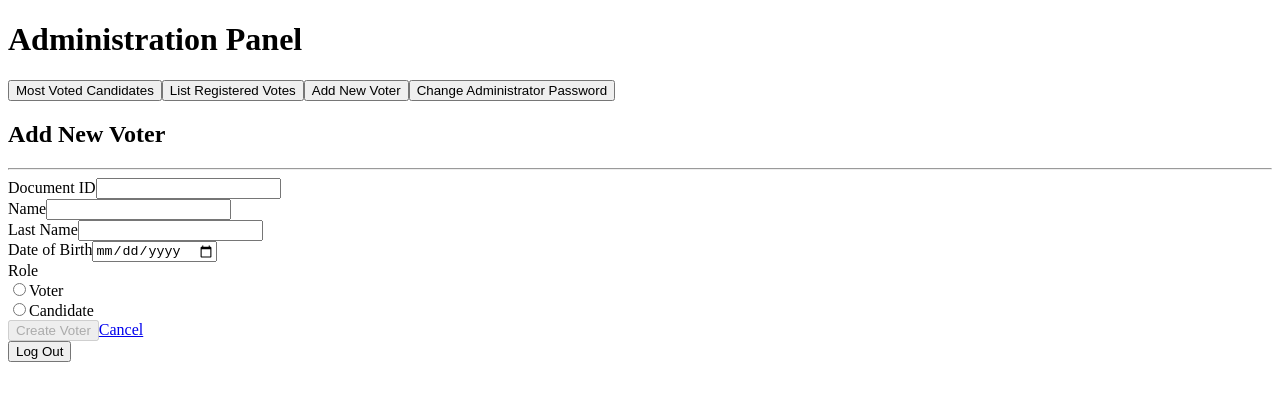
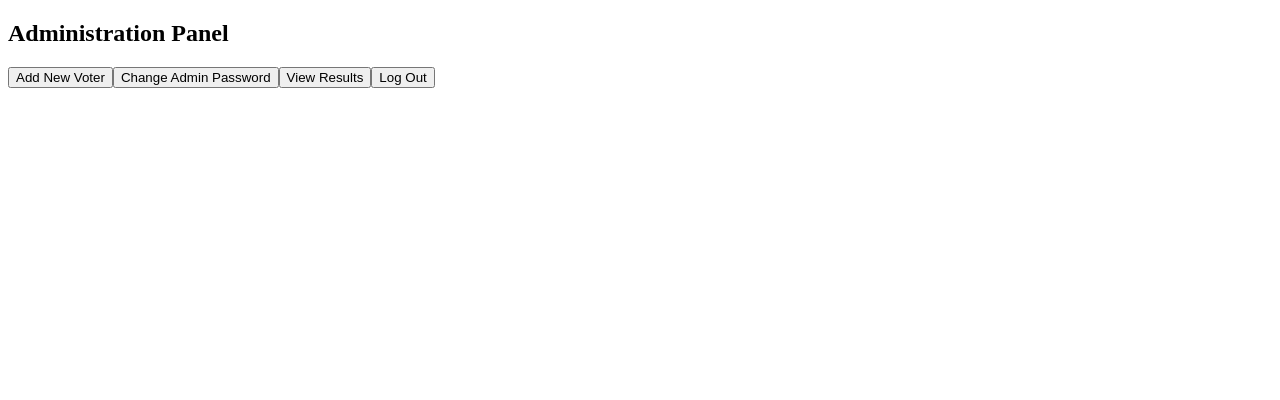
Before and after one commit to MarianaGuerraC/voting-app, an Angular app in the folder frontend/voting-frontend/: page /admin/voter-form in a window 1280 px wide. Shown: the top 400 px of the page. Built offline with nearby package versions, Linux system fonts and the light colour scheme; sample sign-in values are in the browser's storage.

Commit message:
Admin panel and results reorganization

```diff
--- a/frontend/voting-frontend/src/app/components/admin/admin-panel.component.html
+++ b/frontend/voting-frontend/src/app/components/admin/admin-panel.component.html
@@ -1,33 +1,22 @@
-<div class="admin-container">
+<div class="container mt-4">
 
-    <h1 class="text-center mb-4">Administration Panel</h1>
+  <h2 class="text-center mb-3">Administration Panel</h2>
 
-    <div class="menu-grid">
+  <!-- Botones de navegación dentro del panel -->
+  <div class="mb-4 d-flex gap-2">
+    <button class="btn btn-primary" (click)="selectedTab = 'voter'">Add New Voter</button>
+    <button class="btn btn-secondary" (click)="selectedTab = 'password'">Change Admin Password</button>
+    <button class="btn btn-success" (click)="router.navigate(['/results'])">View Results</button>
+    <button class="btn btn-danger ms-auto" (click)="logout()">Log Out</button>
+  </div>
 
-        <button class="menu-btn" [routerLink]="['top-candidates']">
-            Most Voted Candidates
-        </button>
+  <!-- Contenido según tab seleccionado -->
+  <div *ngIf="selectedTab === 'voter'">
+    <app-voter-form></app-voter-form>
+  </div>
 
-        <button class="menu-btn" [routerLink]="['vote-list']">
-            List Registered Votes
-        </button>
-
-        <button class="menu-btn" [routerLink]="['voter-form']">
-            Add New Voter
-        </button>
-
-        <button class="menu-btn" [routerLink]="['change-password']">
-            Change Administrator Password
-        </button>
-
-    </div>
-
-    <div class="content-area mt-4">
-        <router-outlet></router-outlet>
-    </div>
-
-    <div class="logout-area mt-4">
-        <button class="btn btn-danger w-100" (click)="logout()">Log Out</button>
-    </div>
+  <div *ngIf="selectedTab === 'password'">
+    <app-admin-change-password></app-admin-change-password>
+  </div>
 
 </div>
--- a/frontend/voting-frontend/src/app/components/admin/admin-panel.component.ts
+++ b/frontend/voting-frontend/src/app/components/admin/admin-panel.component.ts
@@ -2,16 +2,24 @@ import { Component } from '@angular/core';
 import { CommonModule } from '@angular/common';
 import { Router, RouterLink, RouterOutlet } from '@angular/router';
 import { AuthService } from '../../services/auth.service';
+import { AdminChangePasswordComponent } from './admin-change-password/admin-change-password.component';
+import { VoterFormComponent } from '../voter/voter-form.component';
 
 @Component({
   selector: 'app-admin-panel',
   standalone: true,
-  imports: [CommonModule, RouterLink, RouterOutlet],
+  imports: [
+    CommonModule,
+    AdminChangePasswordComponent,
+    VoterFormComponent
+  ],
   templateUrl: './admin-panel.component.html',
   styleUrls: ['./admin-panel.component.css'],
 })
 export class AdminPanelComponent {
-  constructor(private authService: AuthService, private router: Router) {}
+  selectedTab: string = '';
+
+  constructor(private authService: AuthService, public router: Router) {}
 
   logout() {
     this.authService.logout();
--- a/frontend/voting-frontend/src/app/components/vote/results/results.component.html
+++ b/frontend/voting-frontend/src/app/components/vote/results/results.component.html
@@ -2,9 +2,13 @@
 
   <h2 class="text-center mb-3">Voting Results</h2>
 
+  <!-- BOTON VOLVER SOLO PARA ADMIN -->
+  <div class="mb-3" *ngIf="isAdmin">
+    <button class="btn btn-secondary" (click)="goBack()">Back to Admin Panel</button>
+  </div>
+
   <!-- TOP CANDIDATES -->
   <h4 class="mb-3">Top Candidates</h4>
-
   <table *ngIf="results.length > 0" class="table table-bordered">
     <thead>
       <tr>
@@ -26,7 +30,6 @@
 
   <!-- LISTA DE VOTOS -->
   <h4>Votes Entered</h4>
-
   <table class="table table-striped">
     <thead>
       <tr>
@@ -34,7 +37,7 @@
         <th>Voter</th>
         <th>Candidate</th>
         <th>Date</th>
-        <th>Detail</th>
+        <th *ngIf="isAdmin">Detail</th> <!-- solo admin ve la columna detail -->
       </tr>
     </thead>
     <tbody>
@@ -43,7 +46,7 @@
         <td>{{ item.voter_name }} {{ item.voter_lastName }}</td>
         <td>{{ item.candidate_name }} {{ item.candidate_lastName }}</td>
         <td>{{ item.vote_date | date:'short' }}</td>
-        <td>
+        <td *ngIf="isAdmin">
           <button class="btn btn-primary btn-sm" (click)="viewDetail(item.vote_id)">
             View
           </button>
@@ -52,18 +55,14 @@
     </tbody>
   </table>
 
-  <!-- DETALLE DEL VOTO -->
-  <div *ngIf="selectedVote" class="card p-3 mt-3">
+  <!-- DETALLE DEL VOTO SOLO ADMIN -->
+  <div *ngIf="isAdmin && selectedVote" class="card p-3 mt-3">
     <h5>Vote Detail</h5>
-
     <p><strong>ID Vote:</strong> {{ selectedVote.vote_id }}</p>
-
     <p><strong>Voter:</strong> {{ selectedVote.voter_name }} {{ selectedVote.voter_lastName }}</p>
     <p><strong>Document:</strong> {{ selectedVote.voter_document }}</p>
     <p><strong>Date of Birth:</strong> {{ selectedVote.voter_dob }}</p>
-
     <p><strong>Candidate:</strong> {{ selectedVote.candidate_name }} {{ selectedVote.candidate_lastName }}</p>
-
     <p><strong>Vote Date:</strong> {{ selectedVote.vote_date | date:'short' }}</p>
   </div>
 
--- a/frontend/voting-frontend/src/app/components/vote/results/results.component.ts
+++ b/frontend/voting-frontend/src/app/components/vote/results/results.component.ts
@@ -1,6 +1,8 @@
 import { Component, OnInit, ChangeDetectorRef } from '@angular/core';
 import { CommonModule } from '@angular/common';
 import { VoteService } from '../../../services/vote.service';
+import { AuthService } from '../../../services/auth.service'; // <-- importamos AuthService
+import { Router } from '@angular/router';
 
 @Component({
   selector: 'app-results',
@@ -10,18 +12,27 @@ import { VoteService } from '../../../services/vote.service';
 })
 export class ResultsComponent implements OnInit {
 
-  results: any[] = [];       //candidatos + votos
-  votes: any[] = [];         //lista de votos
-  selectedVote: any = null;  //detalle del voto
+  results: any[] = [];
+  votes: any[] = [];
+  selectedVote: any = null;
 
   isLoading = true;
   errorMessage = '';
+  isAdmin = false; // <-- flag admin
 
-  constructor(private voteService: VoteService, private cdr: ChangeDetectorRef) {}
+  constructor(
+    private voteService: VoteService,
+    private authService: AuthService,
+    private router: Router,
+    private cdr: ChangeDetectorRef
+  ) {}
 
   ngOnInit(): void {
     this.loadResults();
     this.loadVotes();
+
+    //reviso si hay token de admin para habilitar el boton
+    this.isAdmin = !!this.authService.getToken();
   }
 
   loadResults(): void {
@@ -58,9 +69,11 @@ export class ResultsComponent implements OnInit {
         this.selectedVote = data;
         this.cdr.detectChanges();
       },
-      error: () => {
-        alert('Error loading vote detail');
-      }
+      error: () => alert('Error loading vote detail')
     });
   }
+
+  goBack() {
+    this.router.navigate(['/admin']);
+  }
 }
```
